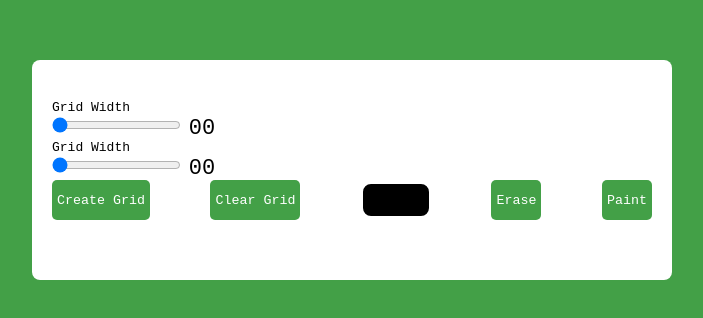
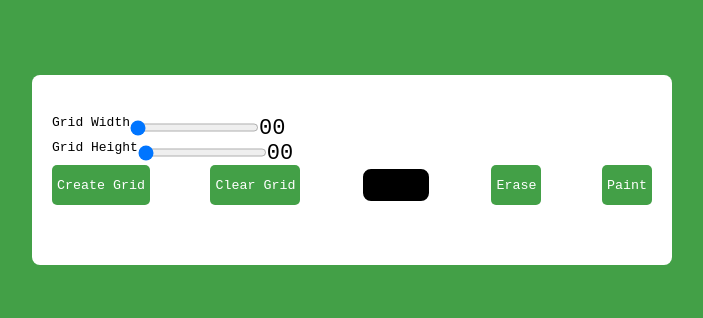
Before and after one commit to kimjiseung97/Pixel-Art-Generator, a plain HTML site: page index.html in a window 1280 px wide. Shown: the part 230-548 px from the top of the page, without its empty margins (288-991 px from the left). Drawn offline with Linux system fonts and the light colour scheme.

Commit message:
css html 수정

```diff
--- a/index.html
+++ b/index.html
@@ -18,7 +18,7 @@
                 <span id="width-value">00</span>
             </div>
              <div class="slider">
-                <label for="height-range">Grid Width</label>
+                <label for="height-range">Grid Height</label>
                 <input type="range" id="height-range" min="1" max="35">
                 <span id="height-value">00</span>
             </div>
--- a/style.css
+++ b/style.css
@@ -19,6 +19,11 @@ body{
     padding: 40px 20px;
     border-radius: 8px;
 }
+.slider{
+    width: 45%;
+    display: flex;
+}
+
 label{
     display: block;
 }
```
